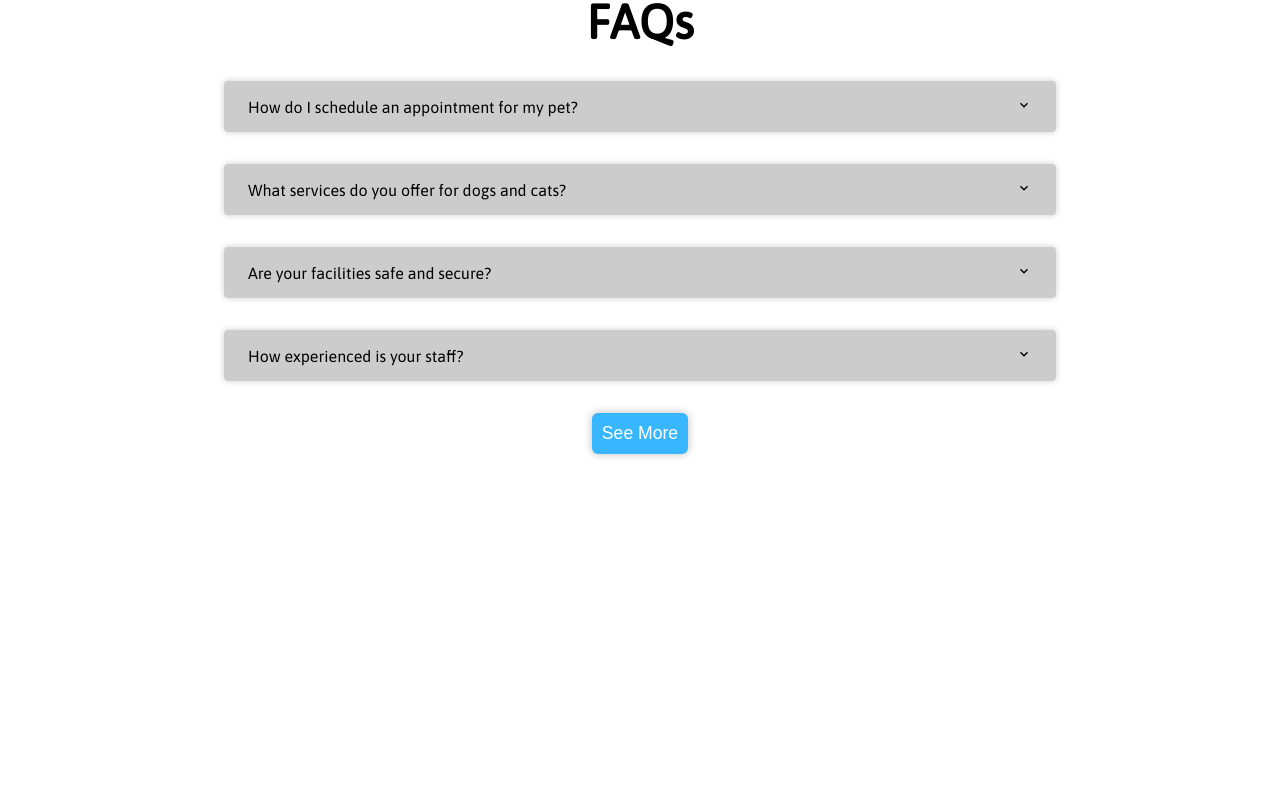
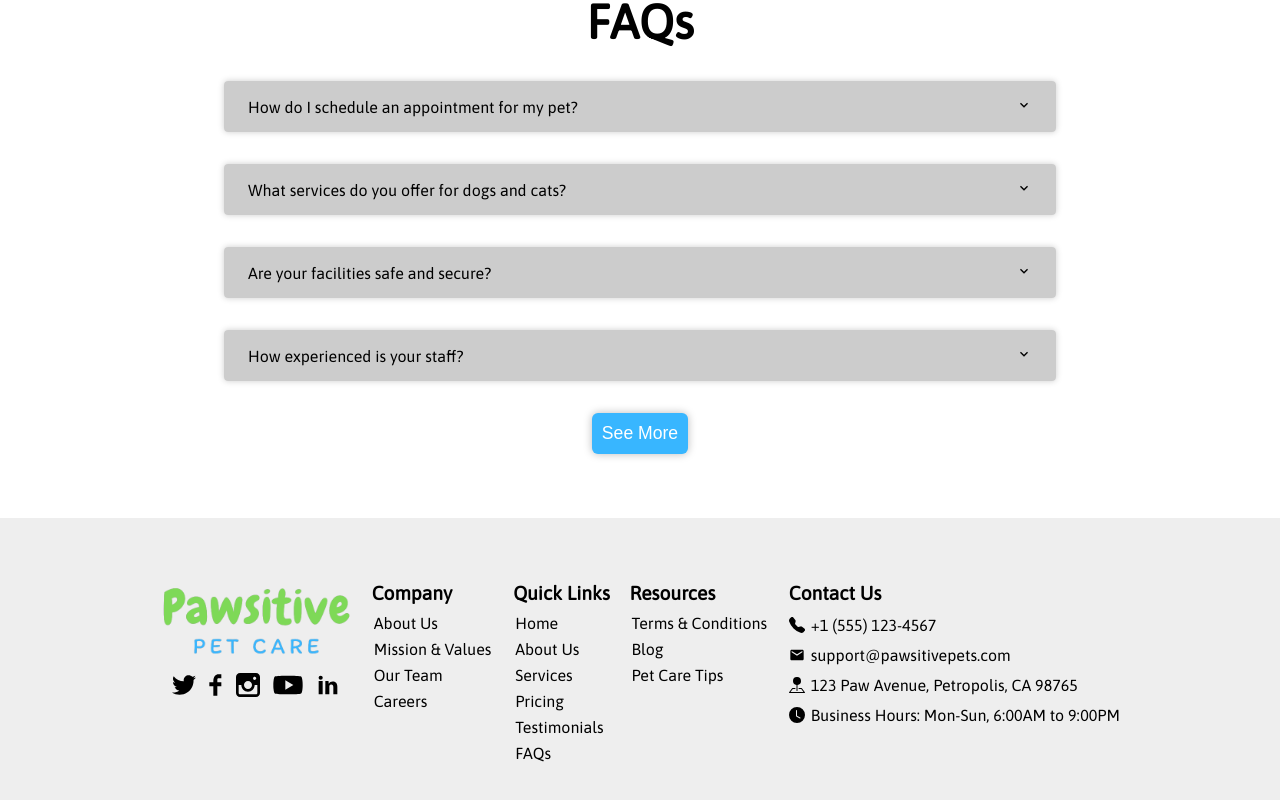
Before and after one commit to n-tse/pet-service, a React (Vite) app: page / in a window 1280 px wide. Shown: the part 3971-4771 px from the top of the page. Before the commit the page ends 4489 px from the top, so only its background shows below. Built offline with nearby package versions, Linux system fonts and the light colour scheme.

Commit message:
add sitemap

```diff
--- a/src/App.jsx
+++ b/src/App.jsx
@@ -6,6 +6,7 @@ import Pricing from './components/Pricing'
 import Services from './components/Services'
 import Testimonials from './components/Testimonials'
 import Faq from './components/Faq'
+import SiteMap from './components/SiteMap'
 
 function App() {
 
@@ -18,6 +19,7 @@ function App() {
       <Pricing />
       <Testimonials />
       <Faq />
+      <SiteMap />
     </>
   )
 }
--- /dev/null
+++ b/src/components/SiteMap.jsx
@@ -0,0 +1,111 @@
+import React from "react";
+import "./css/SiteMap.css";
+import logo from "../assets/PawsitivePetCareNameCropped-removebg-preview.png";
+import {
+  TiSocialTwitter,
+  TiSocialFacebook,
+  TiSocialInstagram,
+  TiSocialYoutube,
+  TiSocialLinkedin,
+} from "react-icons/ti";
+
+import { BsTelephoneFill, BsFillPinMapFill, BsClockFill } from "react-icons/bs";
+import { MdEmail } from "react-icons/md";
+
+const SiteMap = () => {
+  return (
+    <footer className="footer">
+      <div className="footer-wrapper">
+        <div className="footer-column">
+          <div className="logo-container">
+            <img src={logo} alt="Pawsitive Pet Care company logo" className="logo" />
+          </div>
+          <div className="social-icons-group">
+            <TiSocialTwitter className="social-icon" />
+            <TiSocialFacebook className="social-icon facebook-icon" />
+            <TiSocialInstagram className="social-icon" />
+            <TiSocialYoutube className="social-icon" />
+            <TiSocialLinkedin className="social-icon" />
+          </div>
+        </div>
+        <div className="footer-column">
+          <h4 className="footer-column-title">Company</h4>
+          <ul className="footer-column-links">
+            <li>
+              <a href="/">About Us</a>
+            </li>
+            <li>
+              <a href="/">Mission & Values</a>
+            </li>
+            <li>
+              <a href="/">Our Team</a>
+            </li>
+            <li>
+              <a href="/">Careers</a>
+            </li>
+          </ul>
+        </div>
+        <div className="footer-column">
+          <h4 className="footer-column-title">Quick Links</h4>
+          <ul className="footer-column-links">
+            <li>
+              <a href="#">Home</a>
+            </li>
+            <li>
+              <a href="#">About Us</a>
+            </li>
+            <li>
+              <a href="#">Services</a>
+            </li>
+            <li>
+              <a href="#">Pricing</a>
+            </li>
+            <li>
+              <a href="#">Testimonials</a>
+            </li>
+            <li>
+              <a href="#">FAQs</a>
+            </li>
+          </ul>
+        </div>
+        <div className="footer-column">
+          <h4 className="footer-column-title">Resources</h4>
+          <ul className="footer-column-links">
+            <li>
+              <a href="#">Terms & Conditions</a>
+            </li>
+            <li>
+              <a href="#">Blog</a>
+            </li>
+            <li>
+              <a href="#">Pet Care Tips</a>
+            </li>
+          </ul>
+        </div>
+        <div className="footer-column">
+          <h4 className="footer-column-title">Contact Us</h4>
+          <ul className="footer-contact-info">
+            <div className="footer-contact-info-row">
+              <BsTelephoneFill className="footer-contact-info-icon" />
+              +1 (555) 123-4567
+            </div>
+            <div className="footer-contact-info-row">
+              <MdEmail className="footer-contact-info-icon" />
+              support@pawsitivepets.com
+            </div>
+            <div className="footer-contact-info-row">
+              <BsFillPinMapFill className="footer-contact-info-icon" />
+              123 Paw Avenue, Petropolis, CA 98765
+            </div>
+            <div className="footer-contact-info-row">
+              <BsClockFill className="footer-contact-info-icon" />
+              Business Hours: Mon-Sun, 6:00AM to 9:00PM
+            </div>
+          </ul>
+        </div>
+      </div>
+    </footer>
+  );
+};
+
+export default SiteMap;
--- /dev/null
+++ b/src/components/css/SiteMap.css
@@ -0,0 +1,66 @@
+.footer {
+  background-color: #eee;
+  padding: 4rem 0;
+  font-family: "Asap", sans-serif;
+  /* color: var(--heading-color); */
+}
+
+.footer .logo {
+  height: 80px;
+  width: 192px;
+  /* border: 1px solid black; */
+}
+
+.footer-wrapper {
+  display: flex;
+  justify-content: space-between;
+  width: 75vw;
+  margin: auto;
+}
+
+.footer-column ul {
+  list-style: none;
+}
+
+.footer-column-title {
+  font-size: 1.2rem;
+  margin-bottom: 0.5rem;
+}
+
+.footer-column-links li{
+  margin: 4px 0;
+  padding: 2px;
+  cursor: pointer;
+}
+
+.footer-column-links li:hover {
+  background-color: #ddd;
+  border-radius: 4px;
+}
+
+.social-icons-group {
+  display: flex;
+  justify-content: center;
+  align-items: center;
+}
+
+.social-icon {
+  font-size: 2rem;
+  margin: 4px;
+  cursor: pointer;
+}
+
+.facebook-icon {
+  margin: 0 -4px;
+}
+
+.footer-contact-info-row {
+  display: flex;
+  align-items: center;
+  margin-top: 12px;
+}
+
+.footer-contact-info-icon {
+  margin-right: 6px;
+  flex-shrink: 0;
+}
```
